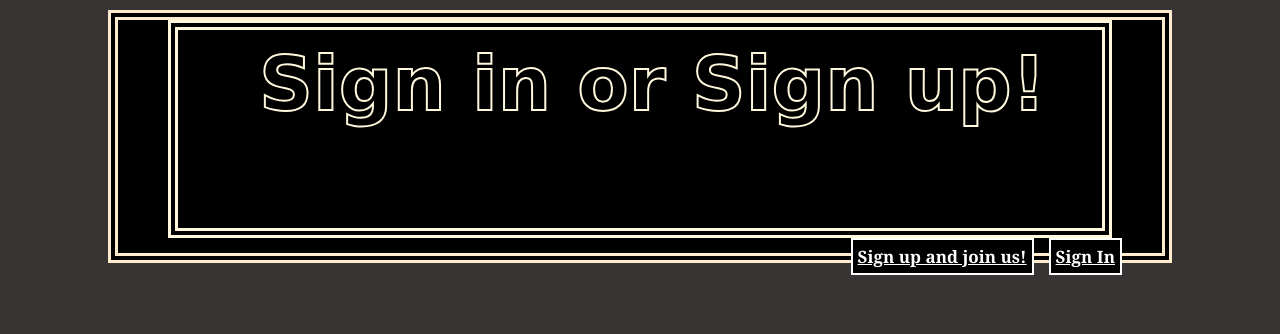
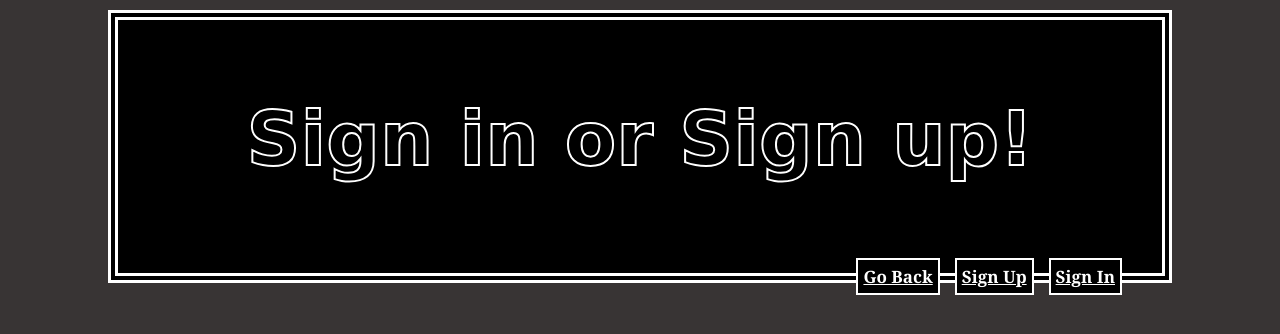
Before and after one commit to AngelFallen13/somethingwhatever, a website: page page2.html in a window 1280 px wide. Drawn offline with Linux system fonts and the light colour scheme.

Commit message:
visual fixes
changed light color to white, fixed link to pages (.\), changed and added buttons in page 2

```diff
--- a/page2.html
+++ b/page2.html
@@ -3,17 +3,18 @@
   <head>
     <title>Other page</title>
     <meta charset="UTF-8" />
-    <meta name="viewport" content="width=device-width" />
+    <meta name="viewport" content="width=device-width"/>
     <link rel="stylesheet" href="style.css" />
     <script type="module" src="script.js"></script>
   </head>
   <body>
     <div class="darksign">
-      <h1>
+      <h3>
         Sign in or Sign up!
-      </h1>
-      <a href="/">Sign In</a>
-      <a href="/page2.html" aria-current="page">Sign up and join us!</a>
+      </h3>
+      <a href=".\">Sign In</a>
+      <a href=".\">Sign Up</a>
+      <a href=".\index.html" aria-current="page">Go Back</a>
     </div>
     </body>
     </html>
--- a/style.css
+++ b/style.css
@@ -1,13 +1,13 @@
 body{background-color: rgb(56, 52, 52);
 }
 h1{background-color: black;
-  border: double 10px cornsilk;
+  border: double 10px white;
   margin:0 25px;
   padding: 10px 0px 100px 25px;
   color: black;
   font-size: 75px;
     -webkit-text-stroke-width: 2px;
-  -webkit-text-stroke-color: cornsilk;
+  -webkit-text-stroke-color: white;
 }
  a{
   color: white;
@@ -27,7 +27,7 @@ a:hover{
   background-color: white;
   font-weight: bold;
 }
-h1,h2{font-family: "Dancing Script", cursive;}
+h1,h2,h3{font-family: "Dancing Script", cursive;}
 h2{
   font-size: 37px;
   border-bottom: solid 2px;
@@ -39,22 +39,28 @@ h2{
   padding: 0px 25px 15px 25px;}
 .light{
   color: black;
-  background-color: blanchedalmond;
+  background-color: white;
   border: double 10px black;
 }
 .dark{
-  color: blanchedalmond;
+  color: white;
   background-color: black;
-  border: double 10px blanchedalmond;
+  border: double 10px white;
 }
-
 .darksign{
   text-align: center;
-  color: blanchedalmond;
+  color: white;
   font-family: Georgia, serif;
   font-weight: bold;
   background-color: black;
   margin: 10px 100px 0px 100px;
   padding: 0px 25px 15px 25px;
-  border: double 10px blanchedalmond;
+  border: double 10px white;
 }
+h3{
+  background-color: black;
+  color: black;
+  font-size: 75px;
+    -webkit-text-stroke-width: 2px;
+  -webkit-text-stroke-color: white;
+}
```
Also changed, not shown: index.html (+1 -1 lines).
